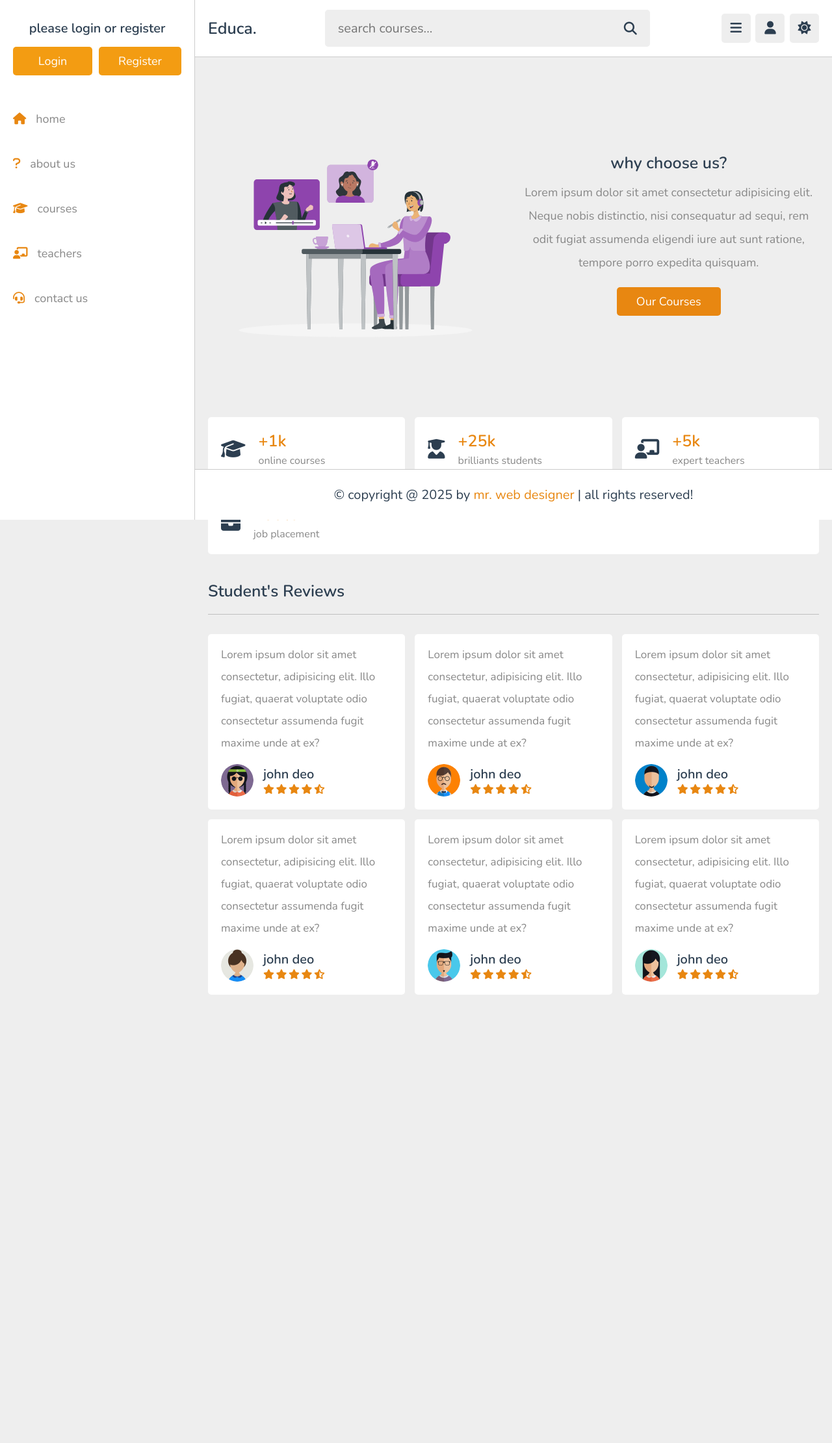
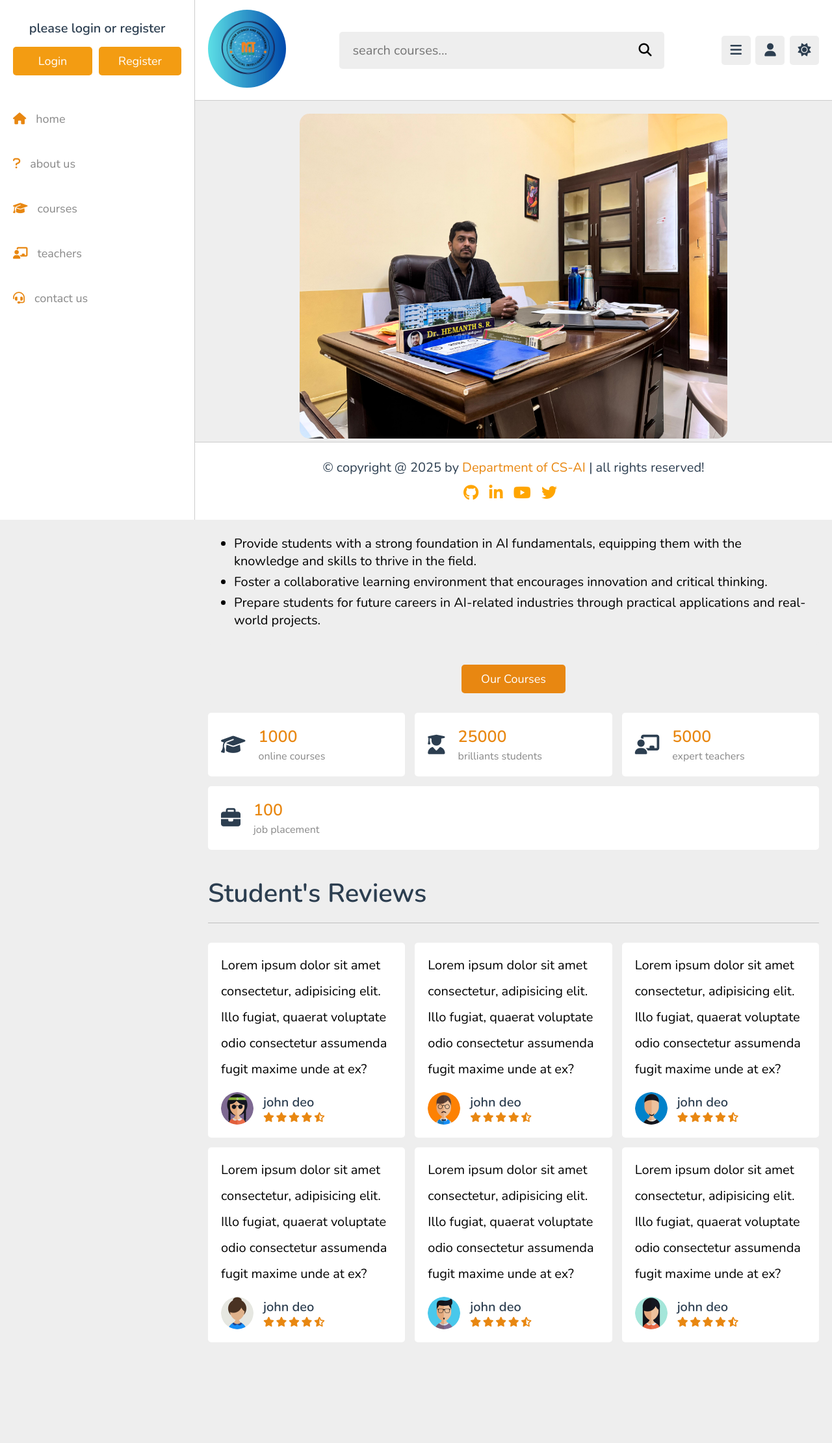
Before and after one commit to km1000101/finalwebs, a PHP site: page /about.php in a window 1280 px wide. Shown: the whole page at 65% size. Before the commit the page ends 1531 px from the top, so only its background shows below. Run offline with PHP 8.4, Linux system fonts and the light colour scheme; data that the repository does not hold is empty.

Commit message:
major fucking changes

```diff
--- a/project/about.php
+++ b/project/about.php
@@ -35,14 +35,31 @@ if(isset($_COOKIE['user_id'])){
 
    <div class="row">
 
-      <div class="image">
-         <img src="images/about-img.svg" alt="">
+      <div class="image slideshow-container">
+         <div class="mySlides fade">
+            <img src="images/dept.jpg" style="width:70%; border-radius: 15px;">
+         </div>
+         <div class="mySlides fade">
+            <img src="images/hod.jpg" style="width:70%; border-radius: 15px;">
+         </div>
+         <div class="mySlides fade">
+            <img src="images/hod2.jpg" style="width:70%; border-radius: 15px;">
+         </div>
       </div>
 
       <div class="content">
          <h3>why choose us?</h3>
-         <p>Lorem ipsum dolor sit amet consectetur adipisicing elit. Neque nobis distinctio, nisi consequatur ad sequi, rem odit fugiat assumenda eligendi iure aut sunt ratione, tempore porro expedita quisquam.</p>
-         <a href="courses.html" class="inline-btn">our courses</a>
+         <div class="mission">
+            <p>The mission of the Department of CSE (AI) is to:</p>
+            <ul>
+               <li>Provide students with a strong foundation in AI fundamentals, equipping them with the knowledge and skills to thrive in the field.</li>
+               <li>Foster a collaborative learning environment that encourages innovation and critical thinking.</li>
+               <li>Prepare students for future careers in AI-related industries through practical applications and real-world projects.</li>
+            </ul>
+         </div>
+         <div style="text-align: center;">
+            <a href="courses.php" class="inline-btn">our courses</a>
+         </div>
       </div>
 
    </div>
@@ -52,7 +69,7 @@ if(isset($_COOKIE['user_id'])){
       <div class="box">
          <i class="fas fa-graduation-cap"></i>
          <div>
-            <h3>+1k</h3>
+            <h3 class="running-number" data-target="1000">0</h3>
             <span>online courses</span>
          </div>
       </div>
@@ -60,7 +77,7 @@ if(isset($_COOKIE['user_id'])){
       <div class="box">
          <i class="fas fa-user-graduate"></i>
          <div>
-            <h3>+25k</h3>
+            <h3 class="running-number" data-target="25000">0</h3>
             <span>brilliants students</span>
          </div>
       </div>
@@ -68,7 +85,7 @@ if(isset($_COOKIE['user_id'])){
       <div class="box">
          <i class="fas fa-chalkboard-user"></i>
          <div>
-            <h3>+5k</h3>
+            <h3 class="running-number" data-target="5000">0</h3>
             <span>expert teachers</span>
          </div>
       </div>
@@ -76,7 +93,7 @@ if(isset($_COOKIE['user_id'])){
       <div class="box">
          <i class="fas fa-briefcase"></i>
          <div>
-            <h3>100%</h3>
+            <h3 class="running-number" data-target="100">0%</h3>
             <span>job placement</span>
          </div>
       </div>
@@ -91,7 +108,7 @@ if(isset($_COOKIE['user_id'])){
 
 <section class="reviews">
 
-   <h1 class="heading">student's reviews</h1>
+   <h3 class="heading">student's reviews</h3>
 
    <div class="box-container">
 
@@ -203,19 +220,42 @@ if(isset($_COOKIE['user_id'])){
 
 <!-- reviews section ends -->
 
-
-
-
-
-
-
-
-
-
 <?php include 'components/footer.php'; ?>
 
 <!-- custom js file link  -->
 <script src="js/script.js"></script>
+<script src="js/slideshow.js"></script>
+<script>
+   document.addEventListener('DOMContentLoaded', () => {
+      const runningNumbers = document.querySelectorAll('.running-number');
+
+      const runNumbers = () => {
+         runningNumbers.forEach(number => {
+            const updateCount = () => {
+               const target = +number.getAttribute('data-target');
+               const count = +number.innerText;
+               const speed = 200; // Adjust the speed as needed
+               const increment = target / speed;
+
+               if (count < target) {
+                  number.innerText = Math.ceil(count + increment);
+                  setTimeout(updateCount, 1);
+               } else {
+                  number.innerText = target;
+               }
+            };
+
+            const isVisible = number.getBoundingClientRect().top < window.innerHeight && number.getBoundingClientRect().bottom >= 0;
+            if (isVisible) {
+               updateCount();
+            }
+         });
+      };
+
+      window.addEventListener('scroll', runNumbers);
+      runNumbers();
+   });
+</script>
 
 </body>
 </html>
--- a/project/components/footer.php
+++ b/project/components/footer.php
@@ -1,5 +1,42 @@
-<footer class="footer">
+<!DOCTYPE html>
+<html lang="en">
+<head>
+   <meta charset="UTF-8">
+   <meta name="viewport" content="width=device-width, initial-scale=1.0">
+   <title>Footer</title>
+   <style>
+      .social-links a {
+         color:orange; /* Assuming the navigation bar buttons are blue */
+         margin-right: 10px;
+         font-size: 24px;
+      }
+      .social-links a:hover {
+         color: #0056b3; /* Darker blue on hover */
+      }
+   </style>
+</head>
+<body>
 
-   &copy; copyright @ <?= date('Y'); ?> by <span>mr. web designer</span> | all rights reserved!
+   <footer class="footer">
 
-</footer>
+      &copy; copyright @ <?= date('Y'); ?> by <span>Department of CS-AI</span> | all rights reserved!
+
+      <div class="social-links" style="margin-top: 10px;">
+         <a href="https://github.com/your-profile" target="_blank">
+            <i class="fab fa-github"></i>
+         </a>
+         <a href="https://linkedin.com/in/your-profile" target="_blank">
+            <i class="fab fa-linkedin-in"></i>
+         </a>
+         <a href="https://youtube.com/your-channel" target="_blank">
+            <i class="fab fa-youtube"></i>
+         </a>
+         <a href="https://twitter.com/your-profile" target="_blank">
+            <i class="fab fa-twitter"></i>
+         </a>
+      </div>
+
+   </footer>
+
+</body>
+</html>
--- a/project/components/user_header.php
+++ b/project/components/user_header.php
@@ -21,7 +21,8 @@ if(isset($message)){
 
    <section class="flex">
 
-      <a href="home.php" class="logo">Educa.</a>
+      <a href="home.php" class="logo"><img src="images/LOGO.jpg">
+</a>
 
       <form action="search_course.php" method="post" class="search-form">
          <input type="text" name="search_course" placeholder="search courses..." required maxlength="100">
--- a/project/css/style.css
+++ b/project/css/style.css
@@ -173,7 +173,7 @@ section{
 .heading{
    padding-bottom: 1.8rem;
    border-bottom: var(--border);
-   font-size: 2.5rem;
+   font-size: 6rem;
    color: var(--black);
    text-transform: capitalize;
    margin-bottom: 3rem;
@@ -195,10 +195,10 @@ section{
    justify-content: space-between;
 }
 
-.header .flex .logo{
-   font-size: 2.5rem;
-   color: var(--black);
-   font-weight: bolder;
+.header .flex .logo img {
+   width: 120px; /* Adjust the width to your desired size */
+   height: auto; /* Maintain the aspect ratio */
+   border-radius: 50%; /* Make the logo round */
 }
 
 .header .flex .search-form{
@@ -220,7 +220,7 @@ section{
 
 .header .flex .search-form button{
    font-size: 2rem;
-   color: var(--black);
+   color: var (--black);
    cursor: pointer;
    background: none;
 }
@@ -437,7 +437,7 @@ section{
 }
 
 .quick-select .box-container .box .flex a:hover i{
-   color: var(--white);
+   color: var (--white);
 }
 
 .quick-select .box-container .box .flex a:hover span{
@@ -513,6 +513,8 @@ section{
 
 .about .row .image{
    flex: 1 1 40rem;
+   text-align: center;
+
 }
 
 .about .row .image img{
@@ -520,19 +522,20 @@ section{
    height: 50rem;
 }
 
-.about .row .content{
+.about .row .{
    flex: 1 1 40rem;
    text-align: center;
+
 }
 
 .about .row .content h3{
-   font-size: 2.5rem;
+   font-size: 3.5rem;
    color: var(--black);
 }
 
 .about .row .content p{
    line-height: 2;
-   font-size: 1.8rem;
+   font-size: 1.6rem;
    color: var(--light-color);
    padding: 1rem 0;
 }
@@ -587,8 +590,8 @@ section{
 
 .reviews .box-container .box p{
    line-height: 2;
-   font-size: 1.7rem;
-   color: var(--light-color);
+   font-size: 2rem;
+   color: var (--light-color);
 }
 
 .reviews .box-container .box .user{
@@ -614,6 +617,10 @@ section{
 .reviews .box-container .box .user .stars i{
    color: var(--main-color);
    font-size: 1.5rem;
+}
+
+.reviews .heading {
+   font-size: 4rem; /* Reduced font size */
 }
 
 .playlist .row{
@@ -1451,20 +1458,6 @@ section{
    text-overflow: ellipsis;
    overflow-x: hidden;
 }
-
-
-
-
-
-
-
-
-
-
-
-
-
-
 
 .footer{
    position: sticky;
@@ -1593,3 +1586,28 @@ section{
    }
 
 }
+
+.mission {
+   background-color: var(--light-bg);
+   padding: 2rem;
+   border-radius: .5rem;
+   margin-bottom: 2rem;
+   text-align: left;
+}
+
+.mission p {
+   font-size: 3.5rem; /* Increased font size */
+   color: var(--light-color);
+   margin-bottom: 1rem;
+}
+
+.mission ul {
+   list-style-type: disc;
+   padding-left: 2rem;
+}
+
+.mission ul li {
+   font-size: 2rem;
+   color: var (--light-color);
+   margin-bottom: .5rem;
+}
--- a/project/home.php
+++ b/project/home.php
@@ -40,6 +40,9 @@ $total_bookmarked = $select_bookmark->rowCount();
       .box a:hover i {
          color: #1E90FF; /* Custom color */
       }
+      .heading span {
+         color: orange; /* Change intelligence text color to orange */
+      }
    </style>
 
 </head>
@@ -51,7 +54,7 @@ $total_bookmarked = $select_bookmark->rowCount();
 
 <section class="quick-select">
 
-   <h1 class="heading">quick options</h1>
+   <h1 class="heading">Department of Computer Science & Artificial <span>Intelligence</span></h1>
 
    <div class="box-container">
 
--- /dev/null
+++ b/project/js/slideshow.js
@@ -0,0 +1,14 @@
+let slideIndex = 0;
+showSlides();
+
+function showSlides() {
+   let i;
+   let slides = document.getElementsByClassName("mySlides");
+   for (i = 0; i < slides.length; i++) {
+      slides[i].style.display = "none";
+   }
+   slideIndex++;
+   if (slideIndex > slides.length) {slideIndex = 1}
+   slides[slideIndex-1].style.display = "block";
+   setTimeout(showSlides, 3000); // Change image every 3 seconds
+}
```
Also changed, not shown: project/css/admin_style.css (+6 -5 lines), css/style.css (deleted), project/images/LOGO.jpg (added), project/images/dept.jpg (added), project/images/hod.jpg (added), project/images/hod2.jpg (added).
